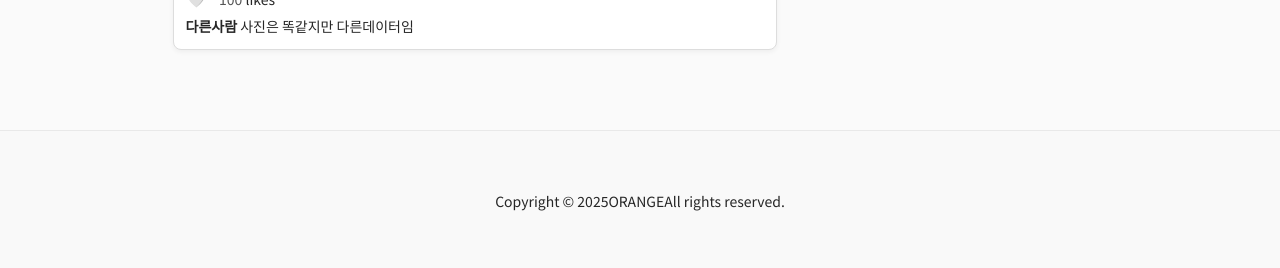
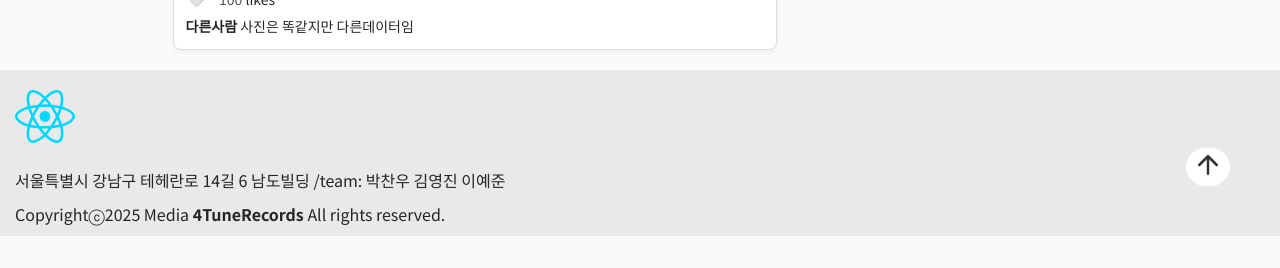
Before and after one commit to Swhite214/shopping, a React (Vite) app: page / in a window 1280 px wide. Shown: the part 1245-1513 px from the top of the page. After the commit the page ends 1481 px from the top, so only its background shows below. Built offline with nearby package versions, Linux system fonts and the light colour scheme.

Commit message:
footer merge

```diff
--- a/src/widgets/Footer/Footer.css
+++ b/src/widgets/Footer/Footer.css
@@ -12,4 +12,37 @@
   height: 60px;
   max-width: 975px;
   margin: 0 auto;
+  background-color: #b9bce43d;
 }
+.footer{
+  background-color: #e9e9e9;
+  position: relative;
+}
+
+.footer-container{
+  margin-left: 15px;
+  font-size: medium;
+}
+
+.logo{
+  margin:20px auto;
+  width: 60px;
+}
+
+.copy{
+  padding: 10px 0;
+}
+
+.copy > .com{
+  font-weight: bold;
+
+}
+
+.scroll-top-btn{
+  position: absolute;
+  right: 50px;
+  bottom: 50px;
+  background: #fff;
+  border: 1px solid #fff;
+  border-radius: 999px;
+}
--- a/src/widgets/Footer/index.jsx
+++ b/src/widgets/Footer/index.jsx
@@ -1,20 +1,38 @@
 import { Link } from 'react-router-dom';
 import './Footer.css'
+import logo from '../../app/assets/react.svg'
+import {ArrowUp} from "lucide-react"
 const Footer = () => {
-  return (<>
-    <footer id="footer">
+
+  const scrolltotop = () => {
+      window.scrollTo({ top: 0, behavior: "smooth" });
+  }
+  return (
+      <>
+          <header className='footer'>
               <h1>푸터</h1>
               <div className='footer-container'>
+                  <Link to={"/"}>
+                      <img src={logo} alt="로고" className='logo' />
+                  </Link>
+                  <p className='text'>
+                      <span>서울특별시 강남구 테헤란로 14길 6 남도빌딩</span>
+                      <span> /team: 박찬우 김영진 이예준</span>
+                  </p>
                   <p className='copy'>
-          <span className='text'>Copyright  &copy; {new Date().getFullYear()}</span>
+                      <span className='text'>Copyrightⓒ{new Date().getFullYear()} Media</span>
                       <span className='com'>
-            <Link to={"/"}>ORANGE</Link>
+                          <Link to={"/"}> 4TuneRecords</Link>
                       </span>
-          <span className="text">All rights reserved.</span>
+                      <span className='text'> All rights reserved.</span>
                   </p>
+                      <button className='scroll-top-btn' onClick={scrolltotop}>
+                          <ArrowUp size={30} color="#333" />
+                      </button>
               </div>
-    </footer>
+          </header>
       </>)
 }
 
+
 export default Footer;
```
Lines whose indentation alone changed are shown as unchanged.
